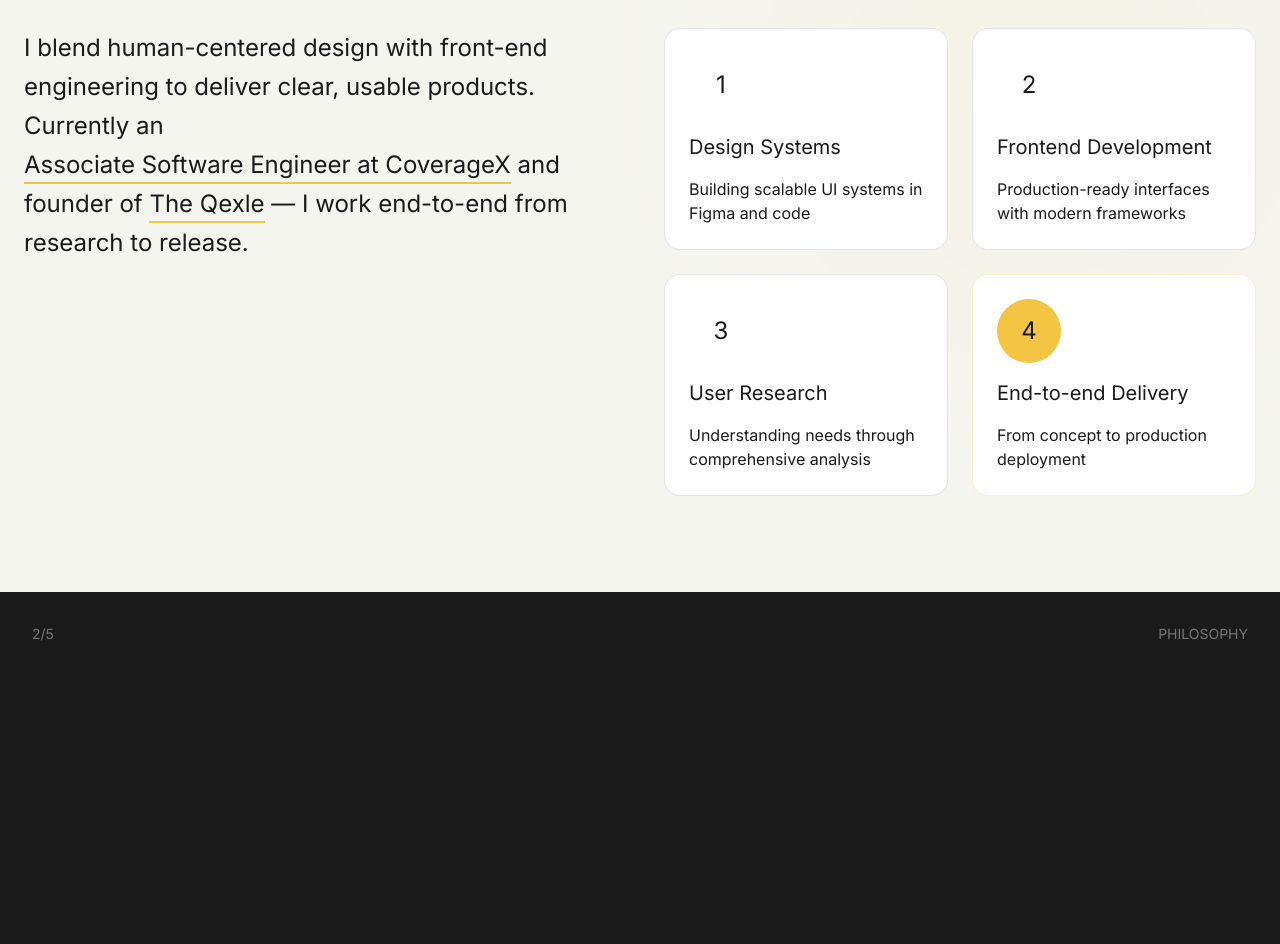
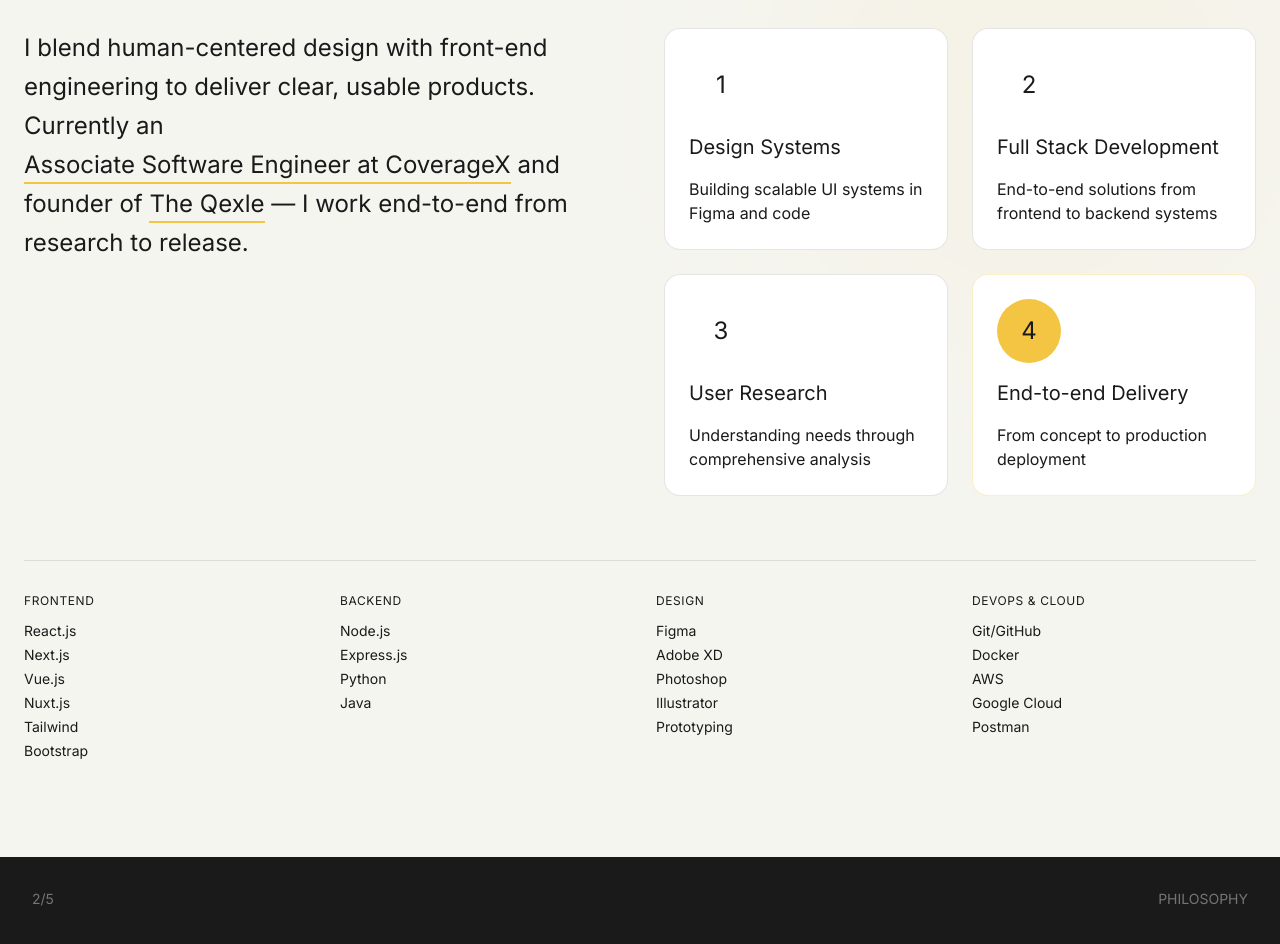
Before and after one commit to SusithD/Susith-Alwis-Profolio-2025, a React (Vite) app: page / in a window 1280 px wide. Shown: the part 1060-2004 px from the top of the page. Built offline with nearby package versions, Linux system fonts and the light colour scheme.

Commit message:
update about details

```diff
--- a/src/components/About.tsx
+++ b/src/components/About.tsx
@@ -1,5 +1,5 @@
+import React, { useRef } from 'react';
 import { motion, useScroll, useTransform } from 'motion/react';
-import { useRef } from 'react';
 import { User } from 'lucide-react';
 
 export default function About() {
@@ -125,9 +125,9 @@
                 <div className="w-16 h-16 rounded-full bg-[#1a1a1a]/10 flex items-center justify-center text-2xl">
                   2
                 </div>
-                <h3 className="text-xl">Frontend Development</h3>
+                <h3 className="text-xl">Full Stack Development</h3>
                 <p className="text-[#1a1a1a]/60">
-                  Production-ready interfaces with modern frameworks
+                  End-to-end solutions from frontend to backend systems
                 </p>
               </motion.div>
 
@@ -166,6 +166,61 @@
               </motion.div>
             </div>
           </div>
+
+          {/* Tech Stack - Minimal */}
+          <motion.div
+            initial={{ opacity: 0, y: 20 }}
+            whileInView={{ opacity: 1, y: 0 }}
+            transition={{ duration: 0.6, delay: 0.5 }}
+            viewport={{ once: true }}
+            className="pt-8 border-t border-[#1a1a1a]/10"
+          >
+            <div className="grid grid-cols-2 md:grid-cols-4 gap-8 text-sm">
+              <div className="space-y-3">
+                <h4 className="text-[#1a1a1a]/40 uppercase tracking-wider text-xs">Frontend</h4>
+                <div className="space-y-1 text-[#1a1a1a]/60">
+                  <p>React.js</p>
+                  <p>Next.js</p>
+                  <p>Vue.js</p>
+                  <p>Nuxt.js</p>
+                  <p>Tailwind</p>
+                  <p>Bootstrap</p>
+                </div>
+              </div>
+
+              <div className="space-y-3">
+                <h4 className="text-[#1a1a1a]/40 uppercase tracking-wider text-xs">Backend</h4>
+                <div className="space-y-1 text-[#1a1a1a]/60">
+                  <p>Node.js</p>
+                  <p>Express.js</p>
+                  <p>Python</p>
+                  <p>Java</p>
+                </div>
+              </div>
+
+              <div className="space-y-3">
+                <h4 className="text-[#1a1a1a]/40 uppercase tracking-wider text-xs">Design</h4>
+                <div className="space-y-1 text-[#1a1a1a]/60">
+                  <p>Figma</p>
+                  <p>Adobe XD</p>
+                  <p>Photoshop</p>
+                  <p>Illustrator</p>
+                  <p>Prototyping</p>
+                </div>
+              </div>
+
+              <div className="space-y-3">
+                <h4 className="text-[#1a1a1a]/40 uppercase tracking-wider text-xs">DevOps & Cloud</h4>
+                <div className="space-y-1 text-[#1a1a1a]/60">
+                  <p>Git/GitHub</p>
+                  <p>Docker</p>
+                  <p>AWS</p>
+                  <p>Google Cloud</p>
+                  <p>Postman</p>
+                </div>
+              </div>
+            </div>
+          </motion.div>
         </motion.div>
       </div>
     </section>
```
